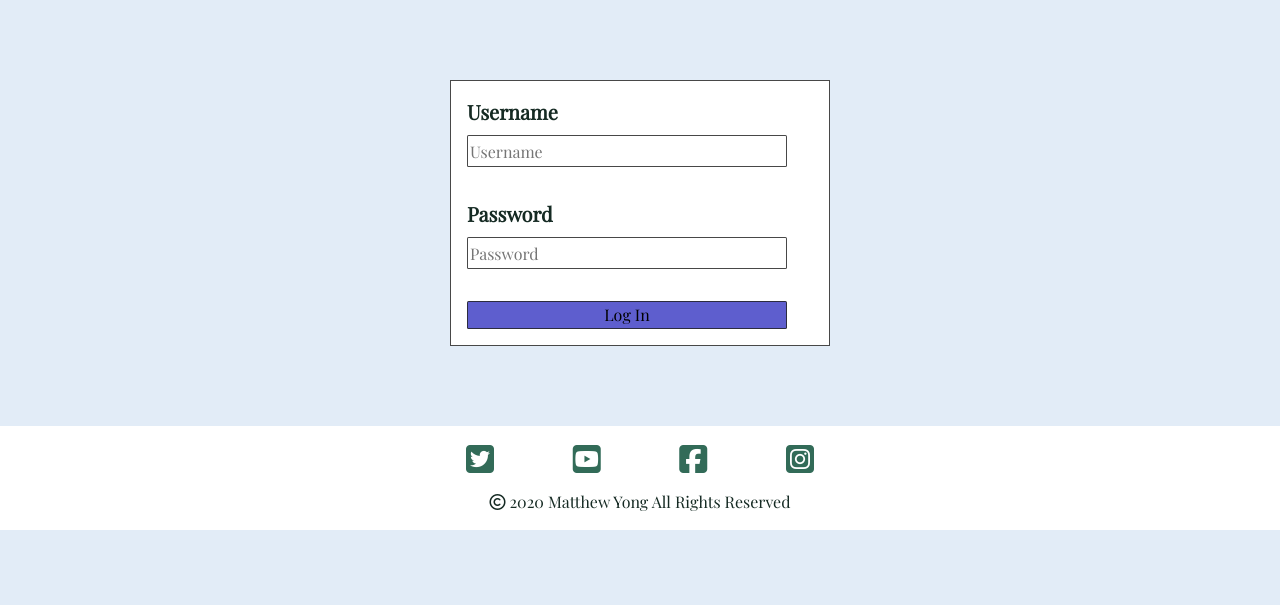
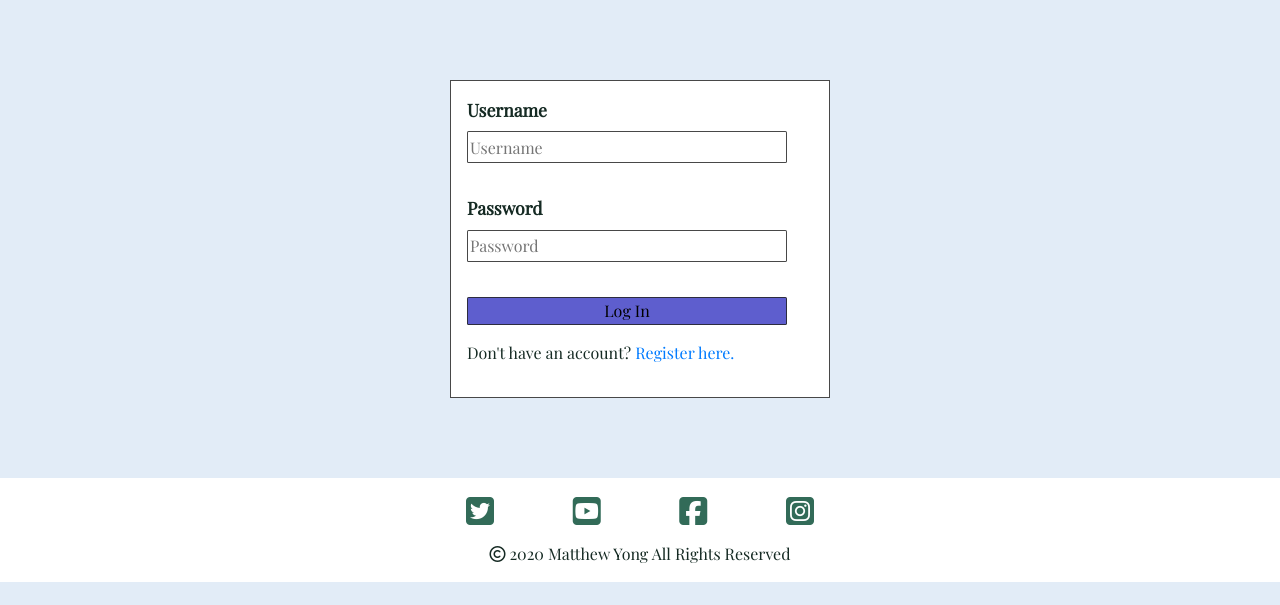
Before and after one commit to MatthewYong/recipes-connected, a Flask app: page /login in a window 1280 px wide. Shown: the part 90-695 px from the top of the page. Run offline with Flask 2, Linux system fonts and the light colour scheme; some libraries are stand-ins or nearby versions.

Commit message:
Add register here link to login.html

```diff
--- a/static/css/loginregister.css
+++ b/static/css/loginregister.css
@@ -17,11 +17,12 @@
 }
 
 label{
-    font-size: 1.25rem;
+    font-size: 1.1rem;
     font-weight: bold;
 }
 
 .logreg-button{
+    margin: 0.2rem 0 1rem 0;
     width: 20rem;
     border: 1px solid rgba(34, 34, 34, 0.829);
     border-radius: 0.1rem;
--- a/templates/login.html
+++ b/templates/login.html
@@ -16,7 +16,9 @@
                     <input class="login-input sm-font" type="text" name="password_name" aria-label="password" placeholder="Password" required>
                 </div>
                 <button class="logreg-button" type="submit" name="action">Log In</button>
-
+                <div>
+                    <p>Don't have an account? <a href="">Register here.</a></p>
+                </div>
             </form>
         </div>
     </div>
```
